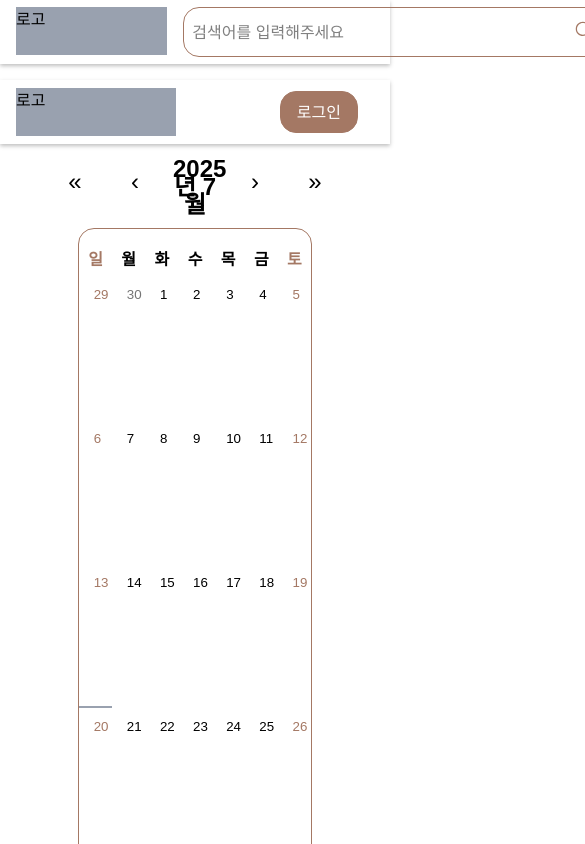
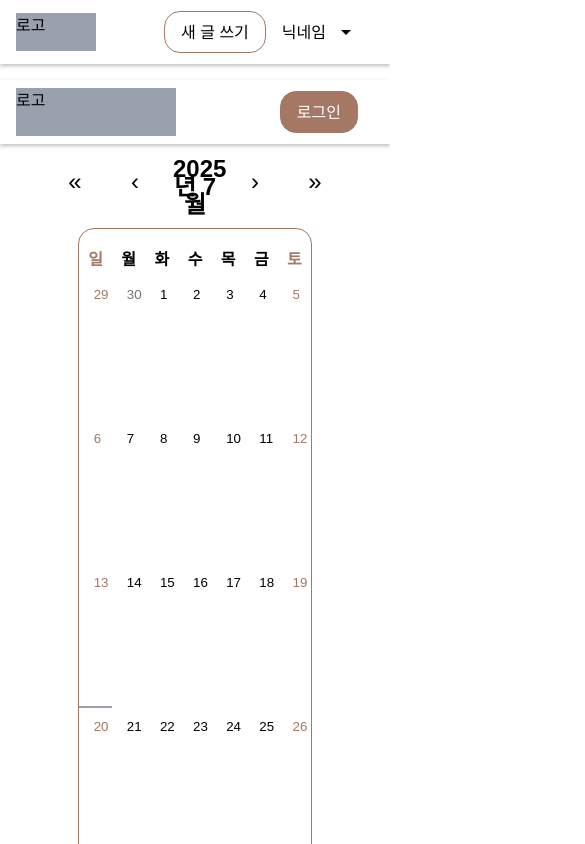
Before and after one commit to P-Room/P-Room, a Next.js app: page / in a window 390 px wide. Shown: the top 844 px of the page, 585 px wide, since content can reach past the window. Built offline with nearby package versions, Linux system fonts and the light colour scheme.

Commit message:
[STYLE] : 모바일에서는 검색 창이 보이지 않게 처리
- 이후 모바일 검색 창을 따로 구현할 예정

```diff
--- a/src/components/LoggedInHeader.tsx
+++ b/src/components/LoggedInHeader.tsx
@@ -43,9 +43,12 @@ function LoggedInHeader() {
 
   return (
     <>
-      <form action={handleSearch} className="flex flex-row gap-4">
-        <p className="bg-gray-400 w-40 h-12">로고</p>
-        <div className="relative flex justify-center border border-primary rounded-2xl px-2">
+      <form
+        action={handleSearch}
+        className="flex flex-row gap-4 h-full items-center"
+      >
+        <p className="bg-gray-400 md:w-40 w-20 h-4/5">로고</p>
+        <div className="relative md:flex md:justify-center border border-primary rounded-2xl px-2 hidden">
           <label htmlFor="searchbar" className="sr-only">
             검색어를 입력해주세요
           </label>
@@ -54,7 +57,7 @@ function LoggedInHeader() {
             id="searchbar"
             type="text"
             placeholder="검색어를 입력해주세요"
-            className={tm('h-12 w-100 focus:outline-none')}
+            className={tm('h-12 md:w-100 focus:outline-none')}
             defaultValue={searchKeyword}
           />
           <button type="submit" className="cursor-pointer">
```
